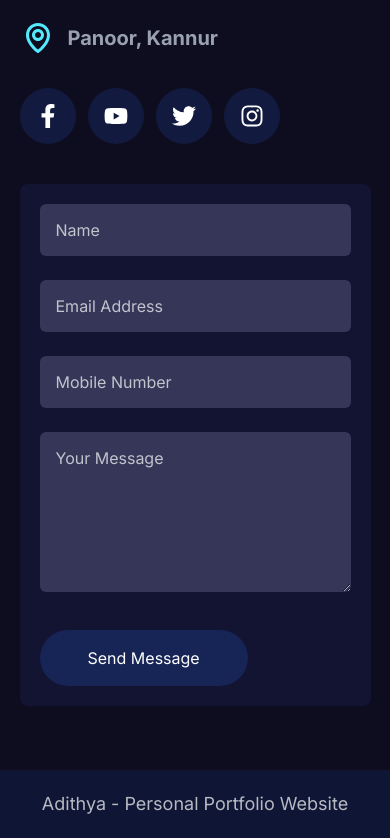
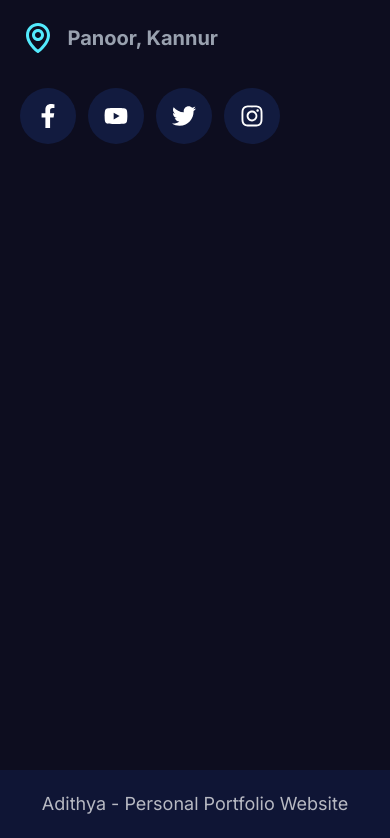
Before and after one commit to adithyaaneesh/portfolio_nextjs, a Next.js app: page / in a window 390 px wide. Shown: the part 8186-9024 px from the top of the page. Built offline with nearby package versions, Linux system fonts and the light colour scheme.

Commit message:
add annimation to contact section

```diff
--- a/components/Home/Contact/Contact.tsx
+++ b/components/Home/Contact/Contact.tsx
@@ -50,7 +50,8 @@ const Contact = () => {
                 </div>
             </div>
             {/* form */}
-            <div className='md:p-10 p-5 bg-[#131332] rounded-lg'>
+            <div data-aos="zoom-in" data-aos-anchor-placement="top-center" data-aos-delay="0"
+             className='md:p-10 p-5 bg-[#131332] rounded-lg'>
                 <input
                     type="text"
                     placeholder='Name'
```
